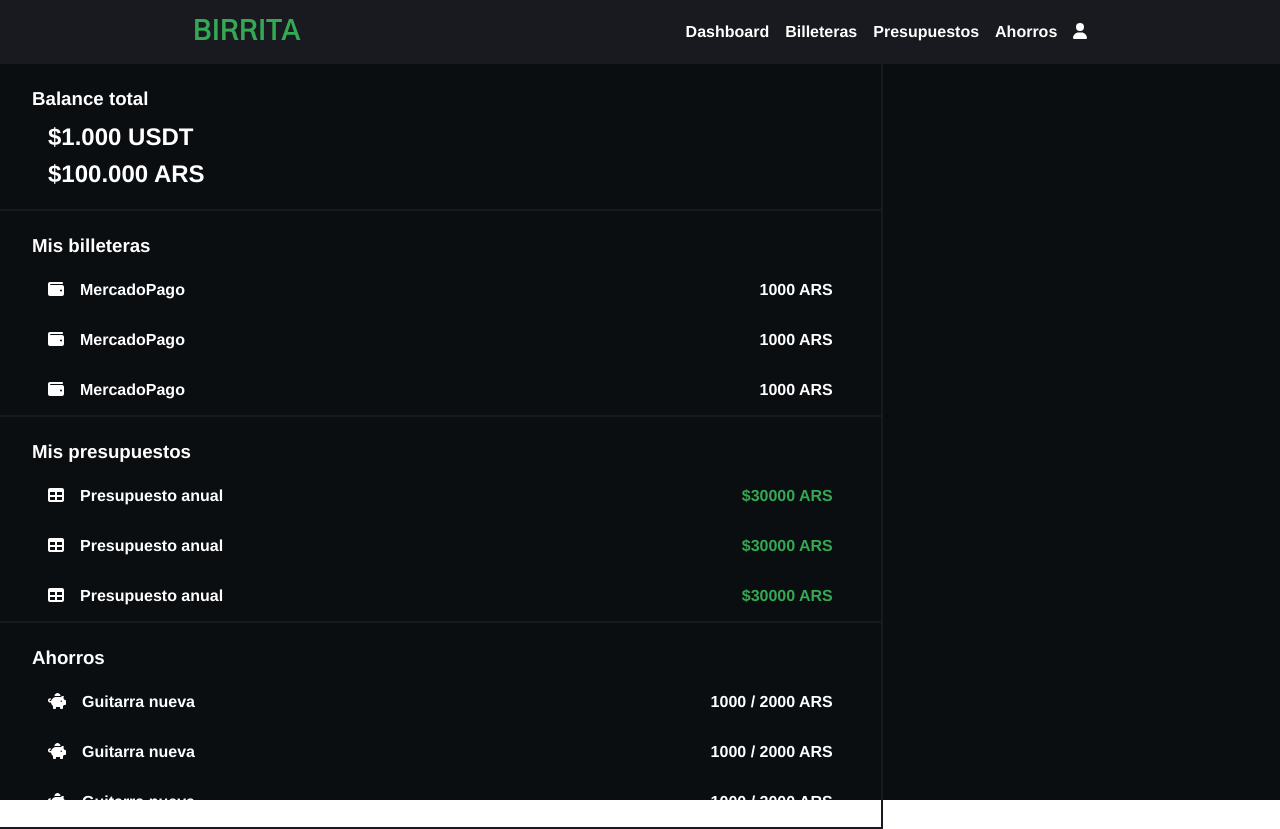
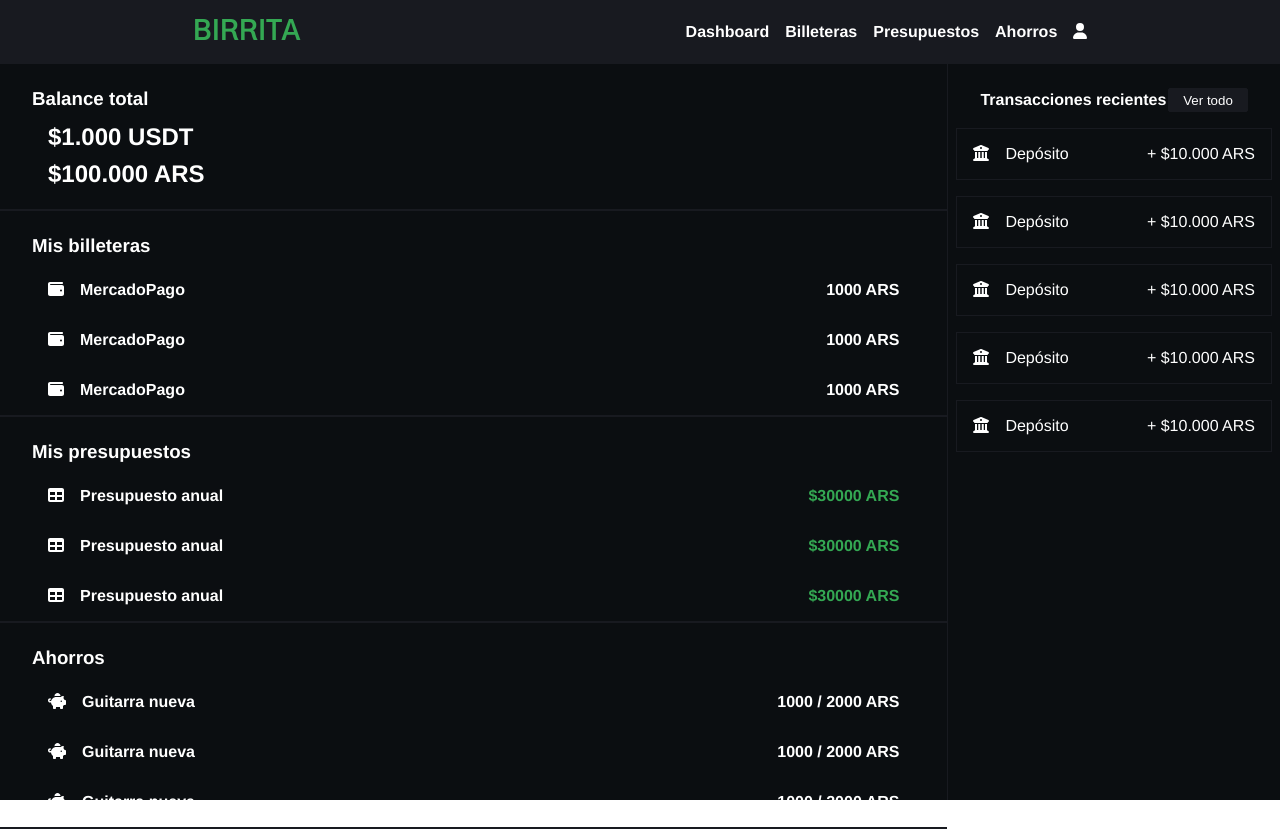
Before and after one commit to GuidoRial/personal-finance-app-frontend, a Vue app: page /dashboard in a window 1280 px wide. Built offline with nearby package versions, Linux system fonts and the light colour scheme.

Commit message:
Define dashboard mockup

```diff
--- a/src/components/dashboard/budgets.vue
+++ b/src/components/dashboard/budgets.vue
@@ -22,7 +22,6 @@ export default {
 .budgets {
   padding: 1rem 0 0 0;
   border-bottom: 2px solid var(--dark-gray);
-  border-right: 2px solid var(--dark-gray);
 }
 
 .title {
--- /dev/null
+++ b/src/components/dashboard/dashboardTransaction.vue
@@ -0,0 +1,26 @@
+<template>
+  <div class="transaction">
+    <div class="name-icon">
+      <font-awesome-icon icon="fa-solid fa-building-columns" />
+      Depósito
+    </div>
+    <div>+ $10.000 ARS</div>
+  </div>
+</template>
+<script>
+export default { name: "dashboard-transaction" };
+</script>
+
+<style scoped>
+.transaction {
+  border: 1px solid var(--dark-gray);
+  display: flex;
+  justify-content: space-between;
+  padding: 1rem;
+}
+
+.name-icon {
+  display: flex;
+  gap: 1rem;
+}
+</style>
--- /dev/null
+++ b/src/components/dashboard/recentTransactions.vue
@@ -0,0 +1,44 @@
+<template>
+  <div class="recent-transactions">
+    <div class="title">
+      <h4>Transacciones recientes</h4>
+      <SecondaryButton text="Ver todo" />
+    </div>
+    <div class="transactions">
+      <DashboardTransaction />
+      <DashboardTransaction />
+      <DashboardTransaction />
+      <DashboardTransaction />
+      <DashboardTransaction />
+    </div>
+  </div>
+</template>
+
+<script>
+import SecondaryButton from "@/components/secondaryButton.vue";
+import DashboardTransaction from "@/components/dashboard/dashboardTransaction.vue";
+export default {
+  name: "recent-transactions",
+  components: { SecondaryButton, DashboardTransaction },
+};
+</script>
+
+<style scoped>
+.transactions {
+  padding: 0.5rem;
+  display: flex;
+  flex-direction: column;
+  gap: 1rem;
+}
+.recent-transactions {
+  width: 35%;
+  border-left: 1px solid var(--dark-gray);
+  padding: 1rem 0;
+}
+.title {
+  display: flex;
+  justify-content: space-between;
+  align-items: center;
+  padding: 0.5rem 2rem;
+}
+</style>
--- a/src/components/dashboard/savings.vue
+++ b/src/components/dashboard/savings.vue
@@ -22,7 +22,6 @@ export default {
 .savings {
   padding: 1rem 0 0 0;
   border-bottom: 2px solid var(--dark-gray);
-  border-right: 2px solid var(--dark-gray);
 }
 
 .title {
--- a/src/components/dashboard/totalBalance.vue
+++ b/src/components/dashboard/totalBalance.vue
@@ -32,7 +32,6 @@ export default { name: "total-balance" };
   flex-direction: column;
   text-align: left;
   border-bottom: 2px solid var(--dark-gray);
-  border-right: 2px solid var(--dark-gray);
 }
 .balance {
   color: var(--white);
--- a/src/components/dashboard/wallets.vue
+++ b/src/components/dashboard/wallets.vue
@@ -22,7 +22,6 @@ export default {
 .wallets {
   padding: 1rem 0 0 0;
   border-bottom: 2px solid var(--dark-gray);
-  border-right: 2px solid var(--dark-gray);
 }
 .title {
   display: flex;
--- /dev/null
+++ b/src/components/secondaryButton.vue
@@ -0,0 +1,21 @@
+<template>
+  <button class="secondary-button">{{ text }}</button>
+</template>
+<script>
+export default { name: "secondary-button", props: { text: { type: String } } };
+</script>
+<style scoped>
+.secondary-button {
+  background-color: var(--dark-gray);
+  width: 5rem;
+  height: 1.5rem;
+  color: var(--white);
+  border-radius: 2px;
+  cursor: pointer;
+  border: 1px solid var(--dark-gray);
+}
+
+.secondary-button:hover {
+  opacity: 0.7;
+}
+</style>
--- a/src/main.js
+++ b/src/main.js
@@ -14,6 +14,7 @@ import {
   faTable,
   faPiggyBank,
   faMoneyBillTransfer,
+  faBuildingColumns,
 } from "@fortawesome/free-solid-svg-icons";
 
 library.add(
@@ -23,7 +24,8 @@ library.add(
   faRightLeft,
   faTable,
   faPiggyBank,
-  faMoneyBillTransfer
+  faMoneyBillTransfer,
+  faBuildingColumns
 );
 
 createApp(App)
--- a/src/views/Dashboard.vue
+++ b/src/views/Dashboard.vue
@@ -7,7 +7,7 @@
       <Budgets />
       <Savings />
     </div>
-    <div class="recent-transactions"></div>
+    <RecentTransactions />
   </div>
 </template>
 
@@ -17,6 +17,7 @@ import TotalBalance from "@/components/dashboard/totalBalance.vue";
 import Wallets from "@/components/dashboard/wallets.vue";
 import Budgets from "@/components/dashboard/budgets.vue";
 import Savings from "@/components/dashboard/savings.vue";
+import RecentTransactions from "@/components/dashboard/recentTransactions.vue";
 export default {
   name: "dashboard-page",
   data() {
@@ -31,6 +32,7 @@ export default {
     Wallets,
     Budgets,
     Savings,
+    RecentTransactions,
   },
 };
 </script>
@@ -39,9 +41,6 @@ export default {
   width: 100%;
 }
 
-.recent-transactions {
-  width: 45%;
-}
 .dashboard {
   background-color: var(--main-bg);
   height: calc(100vh - 4rem);
```
